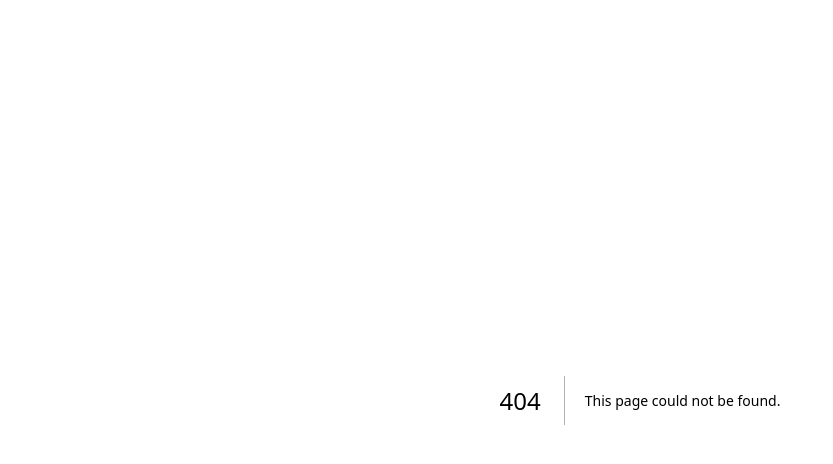
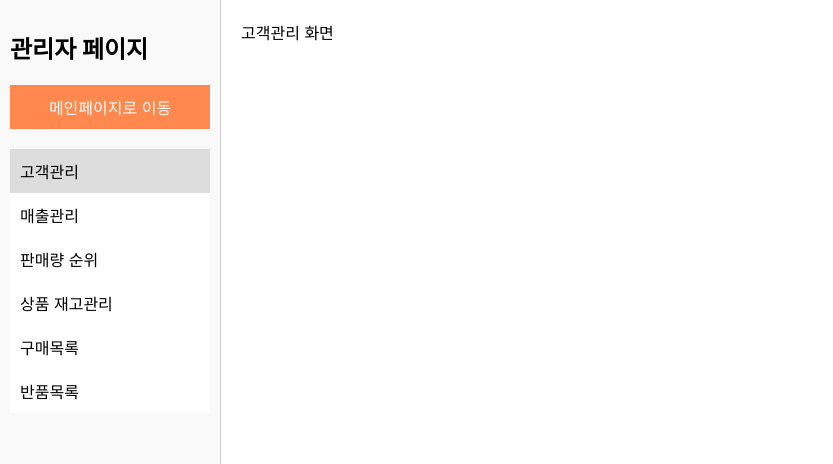
Before and after one commit to qkskck326326/st_planet_react, a Next.js app: page /admin in a window 1280 px wide. Before the commit this address had no page. Shown: the top 464 px of the page, without its empty margins (0-833 px from the left). Built offline with nearby package versions, Linux system fonts and the light colour scheme.

Commit message:
기본 페이지 및 컴포넌트 구조

```diff
--- /dev/null
+++ b/src/components/admin/customerManagement/CustomerManagement.jsx
@@ -0,0 +1,5 @@
+const CustomerManagement = () => {
+    return <div>고객관리 화면</div>;
+};
+
+export default CustomerManagement;
--- /dev/null
+++ b/src/components/admin/inventoryManagement/InventoryManagement.jsx
@@ -0,0 +1,5 @@
+const InventoryManagement = () => {
+    return <div>상품 재고관리 화면</div>;
+};
+
+export default InventoryManagement;
--- /dev/null
+++ b/src/components/admin/purchaseManagement/PurchaseManagement.jsx
@@ -0,0 +1,5 @@
+const PurchaseManagement = () => {
+    return <div>구매목록 화면</div>;
+};
+
+export default PurchaseManagement;
--- /dev/null
+++ b/src/components/admin/returnManagement/ReturnManagement.jsx
@@ -0,0 +1,5 @@
+const ReturnManagement = () => {
+    return <div>반품목록 화면</div>;
+};
+
+export default ReturnManagement;
--- /dev/null
+++ b/src/components/admin/salesManagement/SalesManagement.jsx
@@ -0,0 +1,5 @@
+const SalesManagement = () => {
+    return <div>매출관리 화면</div>;
+};
+
+export default SalesManagement;
--- /dev/null
+++ b/src/components/admin/salesRank/SalesRank.jsx
@@ -0,0 +1,5 @@
+const SalesRank = () => {
+    return <div>판매량 순위 화면</div>;
+};
+
+export default SalesRank;
--- /dev/null
+++ b/src/pages/admin/index.jsx
@@ -0,0 +1,73 @@
+import { useState } from 'react';
+import { useRouter } from 'next/router'; // 페이지 이동을 위한 useRouter import
+import styles from '../../styles/admin/adminPage.module.css';
+
+// 각 컴포넌트 import
+import CustomerManagement from '../../components/admin/customerManagement/CustomerManagement';
+import InventoryManagement from '../../components/admin/inventoryManagement/InventoryManagement';
+import PurchaseManagement from '../../components/admin/purchaseManagement/PurchaseManagement';
+import ReturnManagement from '../../components/admin/returnManagement/ReturnManagement';
+import SalesManagement from '../../components/admin/salesManagement/SalesManagement';
+import SalesRank from '../../components/admin/salesRank/SalesRank';
+
+const Index = () => {
+    const [selectedMenu, setSelectedMenu] = useState(1);
+    const router = useRouter(); // useRouter 사용
+
+    const menuItems = [
+        { id: 1, label: '고객관리' },
+        { id: 2, label: '매출관리' },
+        { id: 3, label: '판매량 순위' },
+        { id: 4, label: '상품 재고관리' },
+        { id: 5, label: '구매목록' },
+        { id: 6, label: '반품목록' },
+    ];
+
+    // 메뉴 클릭 핸들러
+    const handleMenuClick = (id) => {
+        setSelectedMenu(id);
+    };
+
+    // 메인페이지로 이동 핸들러
+    const goToMainPage = () => {
+        router.push('/'); // 메인페이지로 이동 (index.js)
+    };
+
+    return (
+        <div className={styles.container}>
+            {/* 사이드 메뉴 */}
+            <div className={styles.sidebar}>
+                <h2>관리자 페이지</h2>
+                {/* 메인페이지로 이동 버튼 */}
+                <button className={styles.mainPageButton} onClick={goToMainPage}>
+                    메인페이지로 이동
+                </button>
+
+                {/* 메뉴 목록 */}
+                <ul className={styles.menuList}>
+                    {menuItems.map((item) => (
+                        <li
+                            key={item.id}
+                            className={`${styles.menuItem} ${selectedMenu === item.id ? styles.menuItemActive : ''}`}
+                            onClick={() => handleMenuClick(item.id)}
+                        >
+                            {item.label}
+                        </li>
+                    ))}
+                </ul>
+            </div>
+
+            {/* 선택한 메뉴에 따른 컴포넌트 렌더링 */}
+            <div className={styles.content}>
+                {selectedMenu === 1 && <CustomerManagement />}
+                {selectedMenu === 2 && <SalesManagement />}
+                {selectedMenu === 3 && <SalesRank />}
+                {selectedMenu === 4 && <InventoryManagement />}
+                {selectedMenu === 5 && <PurchaseManagement />}
+                {selectedMenu === 6 && <ReturnManagement />}
+            </div>
+        </div>
+    );
+};
+
+export default Index;
--- /dev/null
+++ b/src/styles/admin/adminPage.module.css
@@ -0,0 +1,54 @@
+.container {
+    display: flex;
+    height: 100vh;
+}
+
+.sidebar {
+    width: 200px;
+    border-right: 1px solid #ccc;
+    padding: 10px;
+    background-color: #f9f9f9;
+}
+
+.menuList {
+    list-style-type: none;
+    padding: 0;
+}
+
+.menuItem {
+    padding: 10px;
+    cursor: pointer;
+    background-color: white;
+    transition: background-color 0.3s ease;
+}
+
+.menuItem:hover {
+    background-color: #f0f0f0;
+}
+
+.menuItemActive {
+    background-color: #ddd;
+}
+
+.content {
+    flex: 1;
+    padding: 20px;
+}
+
+/* 메인페이지로 이동 버튼 스타일 */
+.mainPageButton {
+    display: block;
+    width: 100%;
+    padding: 10px;
+    margin-bottom: 20px;
+    background-color: #ff884f; /* 녹색 버튼 */
+    color: white;
+    border: none;
+    cursor: pointer;
+    font-size: 16px;
+    text-align: center;
+}
+
+.mainPageButton:hover {
+    background-color: #f15c00;
+}
```
Also changed, not shown: src/pages/cart/index.jsx (added).
